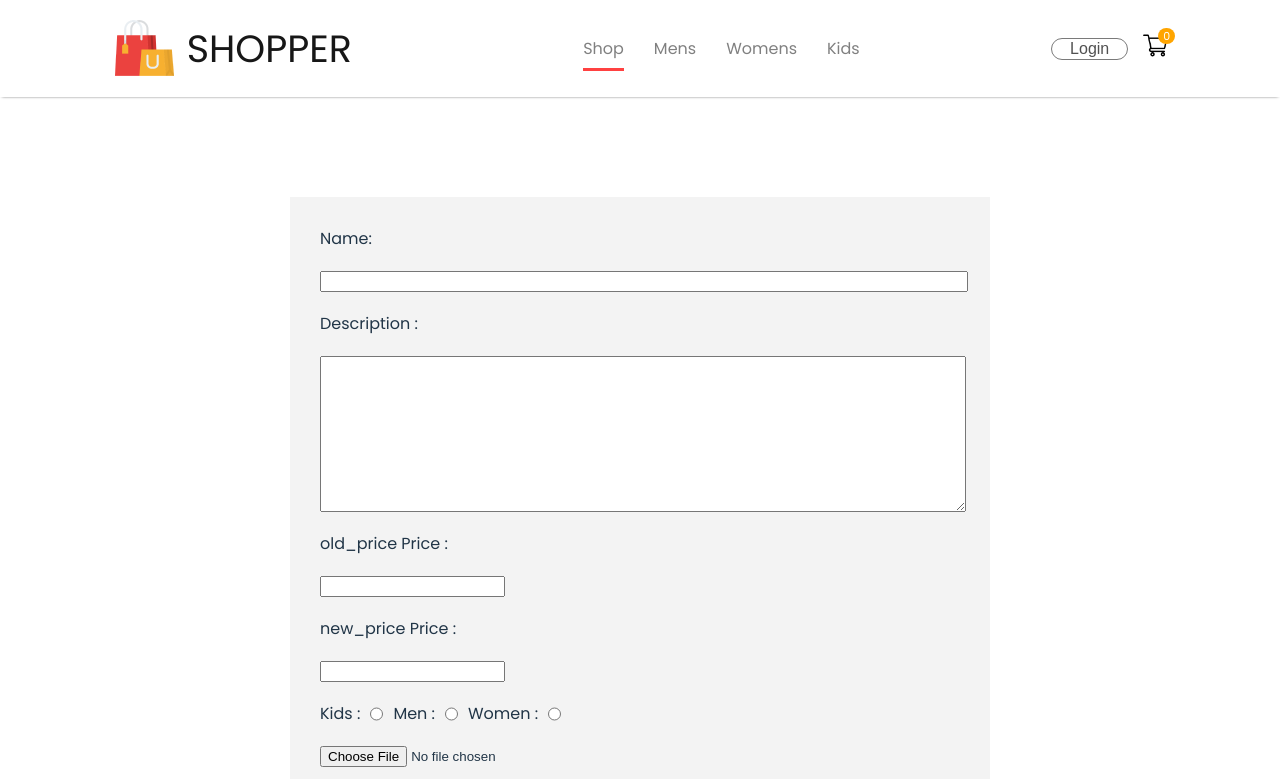
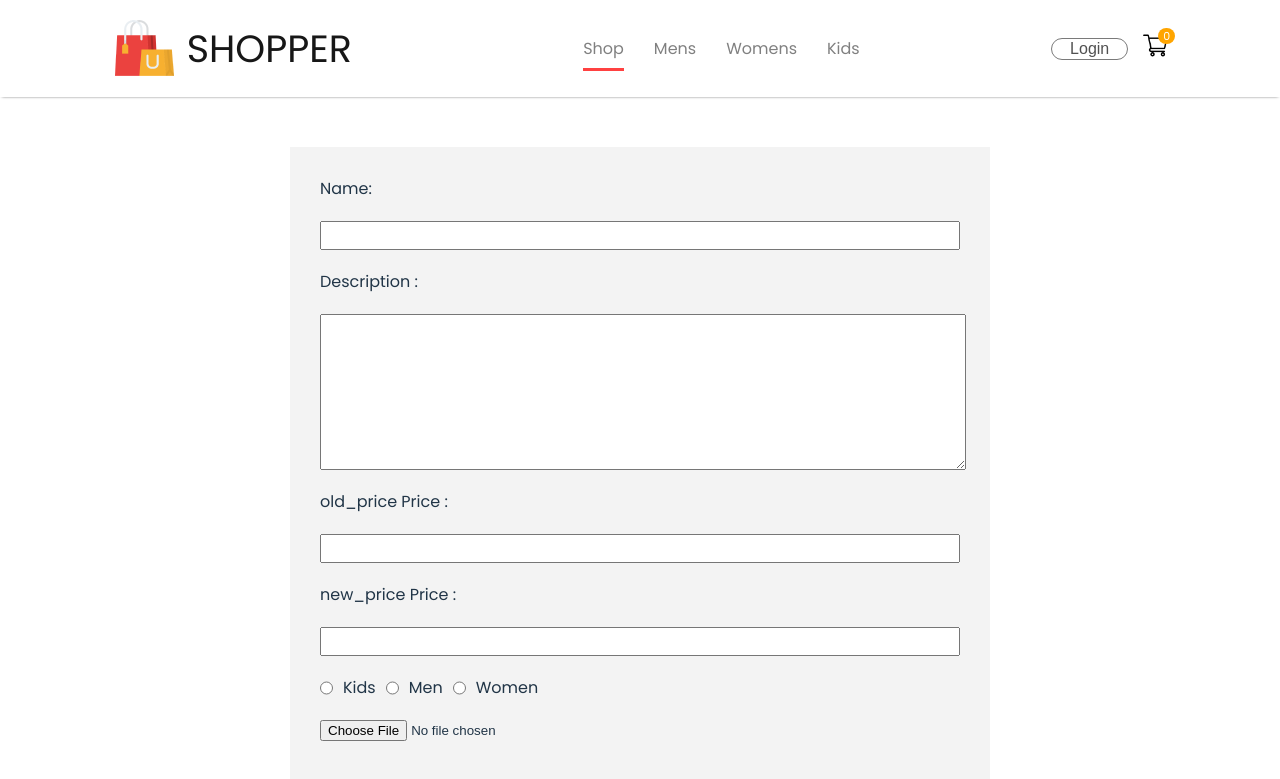
Before and after one commit to soheb-funtune/e-com-front-end, a React (Vite) app: page /create in a window 1280 px wide. Shown: the top 779 px of the page. Built offline with nearby package versions, Linux system fonts and the light colour scheme.

Commit message:
new collection redirection and navbar changes

```diff
--- a/src/Components/Hero/Hero.jsx
+++ b/src/Components/Hero/Hero.jsx
@@ -4,6 +4,15 @@ import arrowIcon from "../Assets/arrow.png";
 import heroImage from "../Assets/hero_image.png";
 import "./hero.css";
 const Hero = () => {
+  function scrollToElement(elementId) {
+    const element = document.getElementById(elementId);
+
+    if (element) {
+      element.scrollIntoView({
+        behavior: "smooth", // Optional: smooth scrolling animation
+      });
+    }
+  }
   return (
     <div className="hero">
       <div className="hero-left">
@@ -17,7 +26,13 @@ const Hero = () => {
           <p>for Everyone</p>
         </div>
         <div className="hero-latest-button">
-          <div>Latest Collection</div>
+          <a
+            style={{ textDecoration: "none", color: "#ffff" }}
+            href="#"
+            onClick={() => scrollToElement("newcollection")}
+          >
+            Latest Collection
+          </a>
           <img src={arrowIcon} alt={"arrowIcon"} />
         </div>
       </div>
--- a/src/Components/Navbar/Navbar.jsx
+++ b/src/Components/Navbar/Navbar.jsx
@@ -19,25 +19,25 @@ const Navbar = () => {
       </div>
       <ul className="nav-menu">
         <li
-          className={menu === "shop" ? "active" : ""}
+          className={menu === "shop" ? "active-anchor" : ""}
           onClick={() => setMenu("shop")}
         >
           <Link to={"/"}>Shop</Link>
         </li>
         <li
-          className={menu === "mens" ? "active" : ""}
+          className={menu === "mens" ? "active-anchor" : ""}
           onClick={() => setMenu("mens")}
         >
           <Link to={"/mens"}>Mens</Link>
         </li>
         <li
-          className={menu === "womens" ? "active" : ""}
-          onClick={() => setMenu("womems")}
+          className={menu === "womens" ? "active-anchor" : ""}
+          onClick={() => setMenu("womens")}
         >
           <Link to={"/womens"}>Womens</Link>
         </li>
         <li
-          className={menu === "kids" ? "active" : ""}
+          className={menu === "kids" ? "active-anchor" : ""}
           onClick={() => setMenu("kids")}
         >
           <Link to={"/kids"}>Kids</Link>
--- a/src/Components/Navbar/navbar.css
+++ b/src/Components/Navbar/navbar.css
@@ -42,10 +42,10 @@
   width: 0%;
   height: 3px;
   background: #ff4141;
-  transition: width ease-in-out 0.3s;
+  transition: all ease-in-out 0.3s;
 }
 .nav-menu li:hover:before,
-.nav-menu .active::before {
+.nav-menu .active-anchor::before {
   width: 100%;
 }
 
--- a/src/Components/NewCollections/NewCollections.jsx
+++ b/src/Components/NewCollections/NewCollections.jsx
@@ -21,7 +21,7 @@ const NewCollections = () => {
     fetchData();
   }, []);
   return (
-    <div className="new-collections">
+    <div id="newcollection" className="new-collections">
       <h1>
         NEW COLLECTIONS <hr />
       </h1>
--- a/src/Pages/CreateItem/CreateItem.jsx
+++ b/src/Pages/CreateItem/CreateItem.jsx
@@ -25,7 +25,10 @@ const CreateItem = () => {
       await axios
         .post("http://localhost:4000/create", formData)
         .then((res) => res.data)
-        .then((res) => setBackendData(res))
+        .then((res) => {
+          alert("Submitted Successfylly !");
+          setBackendData(res);
+        })
         .catch((err) => console.error(err));
     }
 
@@ -85,7 +88,6 @@ const CreateItem = () => {
           />
         </FlexCol>
         <InputWrapper>
-          <label htmlFor="kids">Kids :</label>
           <input
             id="kids"
             rows={10}
@@ -96,7 +98,7 @@ const CreateItem = () => {
               setImageItem({ ...ImageItem, [e.target.name]: e.target.value })
             }
           />
-          <label htmlFor="men">Men :</label>
+          <label htmlFor="kids">Kids</label>
           <input
             id="men"
             rows={10}
@@ -106,8 +108,8 @@ const CreateItem = () => {
             onChange={(e) =>
               setImageItem({ ...ImageItem, [e.target.name]: e.target.value })
             }
-          />
-          <label htmlFor="women">Women :</label>
+          />{" "}
+          <label htmlFor="men">Men</label>
           <input
             id="women"
             rows={10}
@@ -117,7 +119,8 @@ const CreateItem = () => {
             onChange={(e) =>
               setImageItem({ ...ImageItem, [e.target.name]: e.target.value })
             }
-          />
+          />{" "}
+          <label htmlFor="women">Women</label>
         </InputWrapper>
         <FlexCol>
           <input
@@ -156,9 +159,13 @@ export default CreateItem;
 const Wrapper = styled.div`
   display: flex;
   justify-content: center;
-  margin-top: 100px;
+  margin-top: 50px;
   width: 100%;
   min-height: 100vh;
+
+  @media (max-width: 767px) {
+    margin-top: 0px;
+  }
 `;
 const StyledForm = styled.form`
   display: flex;
@@ -168,10 +175,19 @@ const StyledForm = styled.form`
   height: max-content;
   padding: 30px;
   background-color: #f3f3f3;
+  @media (max-width: 767px) {
+    background-color: #ffff;
+  }
 `;
 const InputWrapper = styled.div`
   display: flex;
+  flex-wrap: wrap;
   gap: 10px;
+  input[type="text"] {
+    width: 100%;
+    padding: 5px;
+    box-sizing: border-box;
+  }
 `;
 
 const FlexCol = styled.div`
@@ -179,4 +195,9 @@ const FlexCol = styled.div`
   flex-direction: column;
   gap: 20px;
   align-items: flex-start;
+  input[type="text"] {
+    width: 100%;
+    padding: 5px;
+    box-sizing: border-box;
+  }
 `;
```
